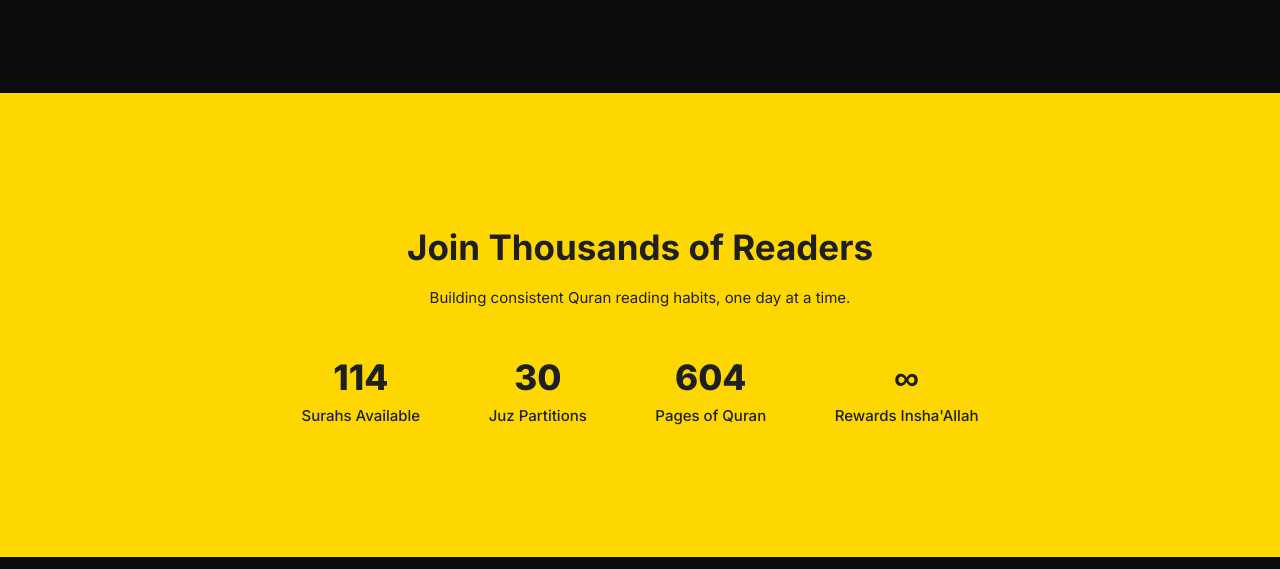
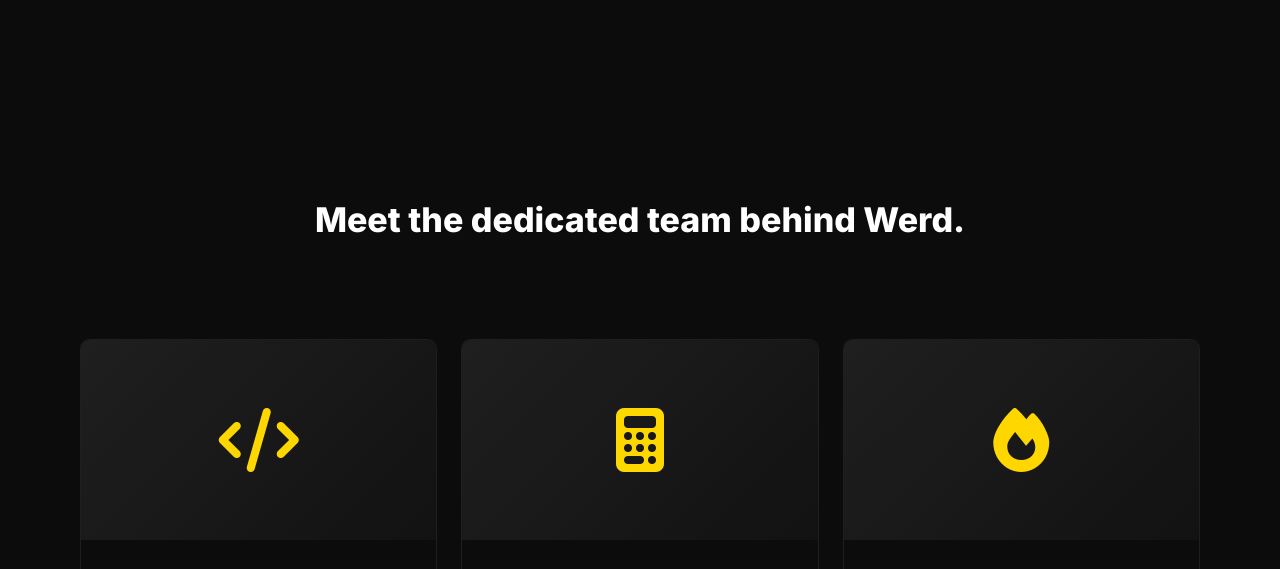
Before and after one commit to Muhammed-Esmail/Werd-Website, a plain HTML site: page index.html in a window 1280 px wide. Shown: the part 2103-2672 px from the top of the page. Drawn offline with nearby package versions, Linux system fonts and the light colour scheme.

Commit message:
Remove Stats Section from index.html
Removed the Stats Section from the index.html file.

```diff
--- a/index.html
+++ b/index.html
@@ -143,30 +143,6 @@
             <h2>Streak Calendar</h2>
             <p>Never miss a day. Track your reading streaks and watch your consistency grow over time with daily reminders.</p>
         </article>
-    </div>
-
-    <!-- Stats Section -->
-    <div class="overview__facts">
-        <h2 class="fadeFromTop">Join Thousands of Readers</h2>
-        <p class="fadeFromTop">Building consistent Quran reading habits, one day at a time.</p>
-        <div class="fact-flex fadeFromTop">
-            <div class="fact-flex__column">
-                <h3>114</h3>
-                <p>Surahs Available</p>
-            </div>
-            <div class="fact-flex__column">
-                <h3>30</h3>
-                <p>Juz Partitions</p>
-            </div>
-            <div class="fact-flex__column">
-                <h3>604</h3>
-                <p>Pages of Quran</p>
-            </div>
-            <div class="fact-flex__column">
-                <h3>∞</h3>
-                <p>Rewards Insha'Allah</p>
-            </div>
-        </div>
     </div>
 </section>
 
```
